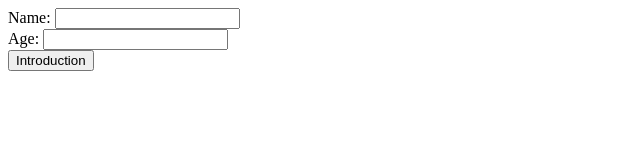
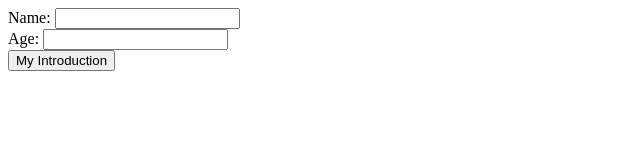
Before and after one commit to jurajlesko/javascript-OOP, a plain HTML site: page test.html in a window 1280 px wide. Shown: the full height of the page, 0-640 px from the left. Drawn offline with Linux system fonts and the light colour scheme.

Commit message:
Update test.html

```diff
--- a/test.html
+++ b/test.html
@@ -7,7 +7,7 @@
 
     Name: <input type="text" id="inp1" /><br>
     Age: <input type="number" id="inp2" /><br>
-    <button id="btn">Introduction</button>
+    <button id="btn">My Introduction</button>
     <br>
     <p id="demo"></p>
 
```
